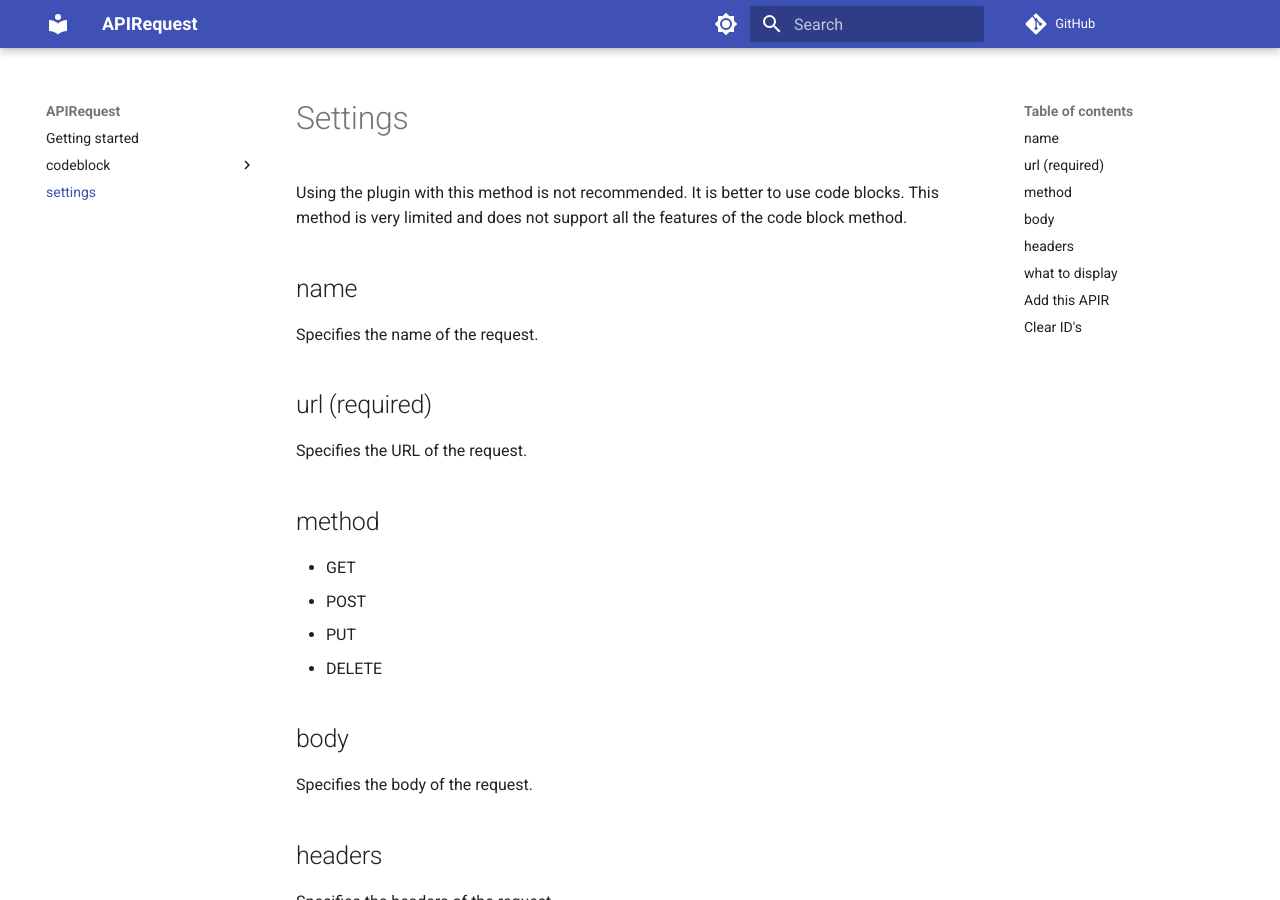
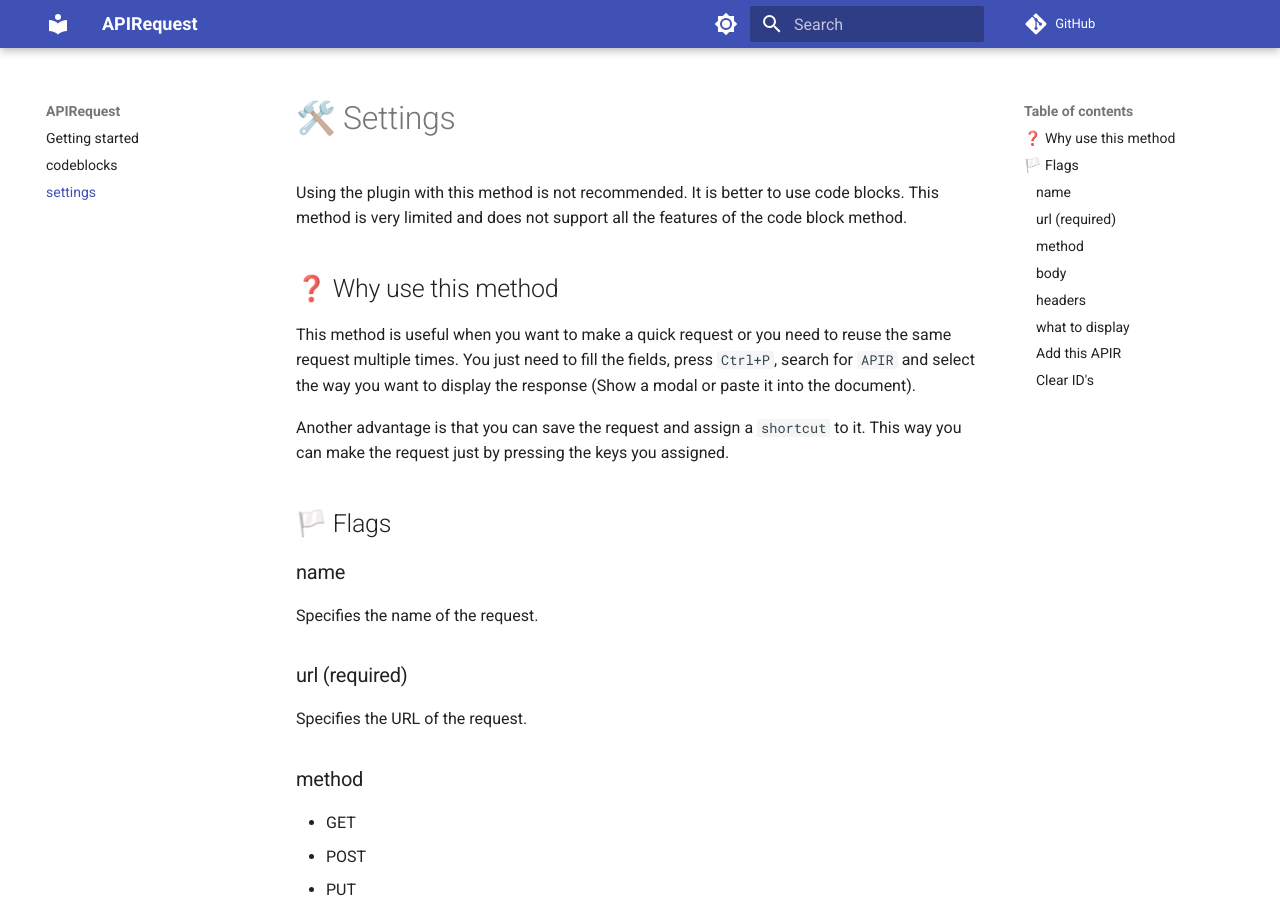
Before and after one commit to Rooyca/obsidian-api-request, an MkDocs documentation site: the page built from docs/docs/settings.md, in a window 1280 px wide and 900 px high. Built offline with MkDocs 1.6.1 and Material for MkDocs 9.7.7, drawn with Linux system fonts in a browser that asks for light colours; comment, search, counter and statistics services are not loaded.

Commit message:
update(ref): improving docs

```diff
--- a/docs/docs/settings.md
+++ b/docs/docs/settings.md
@@ -1,38 +1,46 @@
-# Settings
+# 🛠️ Settings
 
 Using the plugin with this method is not recommended. It is better to use code blocks. This method is very limited and does not support all the features of the code block method.
 
-## name
+## ❓ Why use this method
+
+This method is useful when you want to make a quick request or you need to reuse the same request multiple times. You just need to fill the fields, press `Ctrl+P`, search for `APIR` and select the way you want to display the response (Show a modal or paste it into the document).
+
+Another advantage is that you can save the request and assign a `shortcut` to it. This way you can make the request just by pressing the keys you assigned.
+
+## 🏳️ Flags
+
+### name
 
 Specifies the name of the request.
 
-## url (required)
+### url (required)
 
 Specifies the URL of the request.
 
-## method
+### method
 
 - GET
 - POST
 - PUT
 - DELETE
 
-## body
+### body
 
 Specifies the body of the request.
 
-## headers
+### headers
 
 Specifies the headers of the request.
 
-## what to display
+### what to display
 
 Specifies the output you want.
 
-## Add this APIR
+### Add this APIR
 
 Save the above fields into a new APIR (you can access all APIRs by pressing `Ctrl+P` and searching for `APIR`).
 
-## Clear ID's
+### Clear ID's
 
 Remove all IDs stored in `localStorage`.
--- a/docs/mkdocs.yml
+++ b/docs/mkdocs.yml
@@ -23,6 +23,5 @@ theme:
 
 nav:
   - Getting started: 'index.md'
-  - codeblock:
-    - flags: 'codeblock/flags.md'
+  - codeblocks: 'codeblocks.md'
   - settings: 'settings.md'
```
Also changed, not shown: docs/docs/codeblocks.md (renamed from docs/docs/codeblock/flags.md, +14 -10 lines), docs/docs/index.md (+7 -5 lines).
